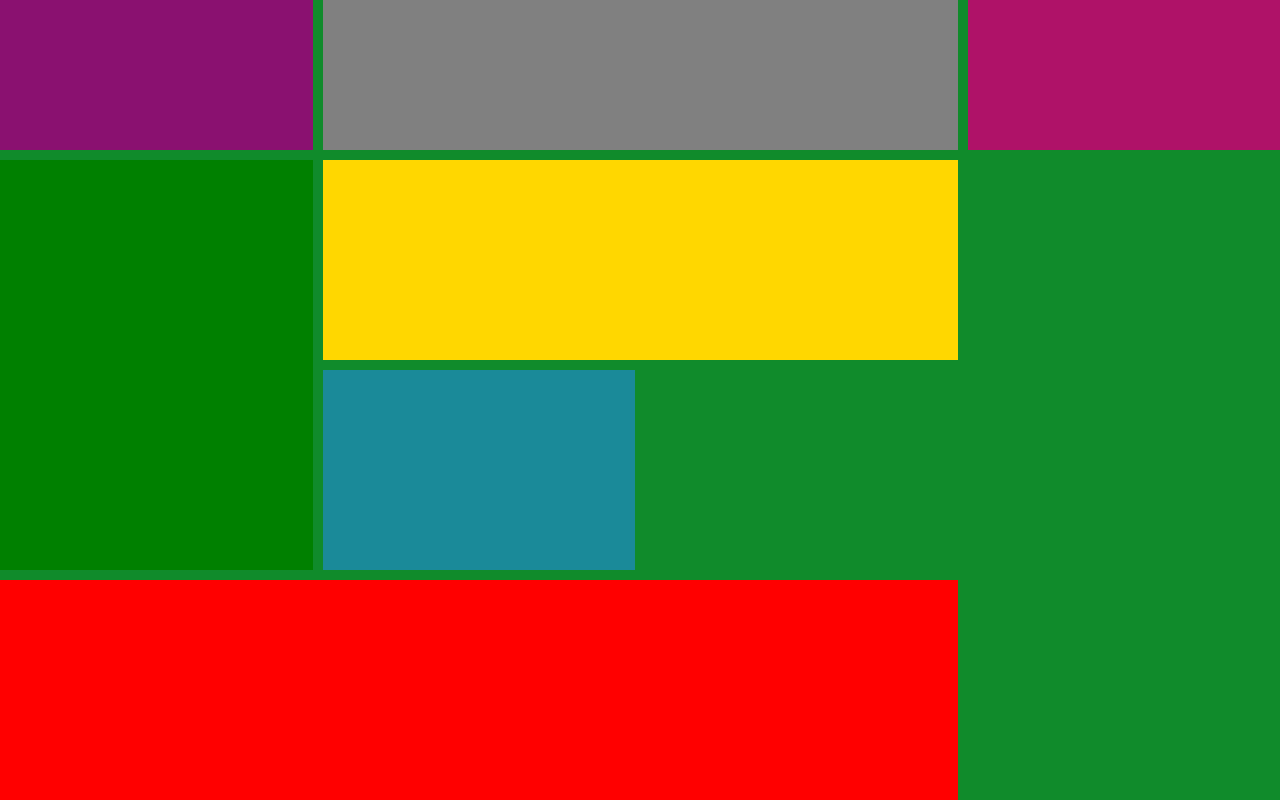
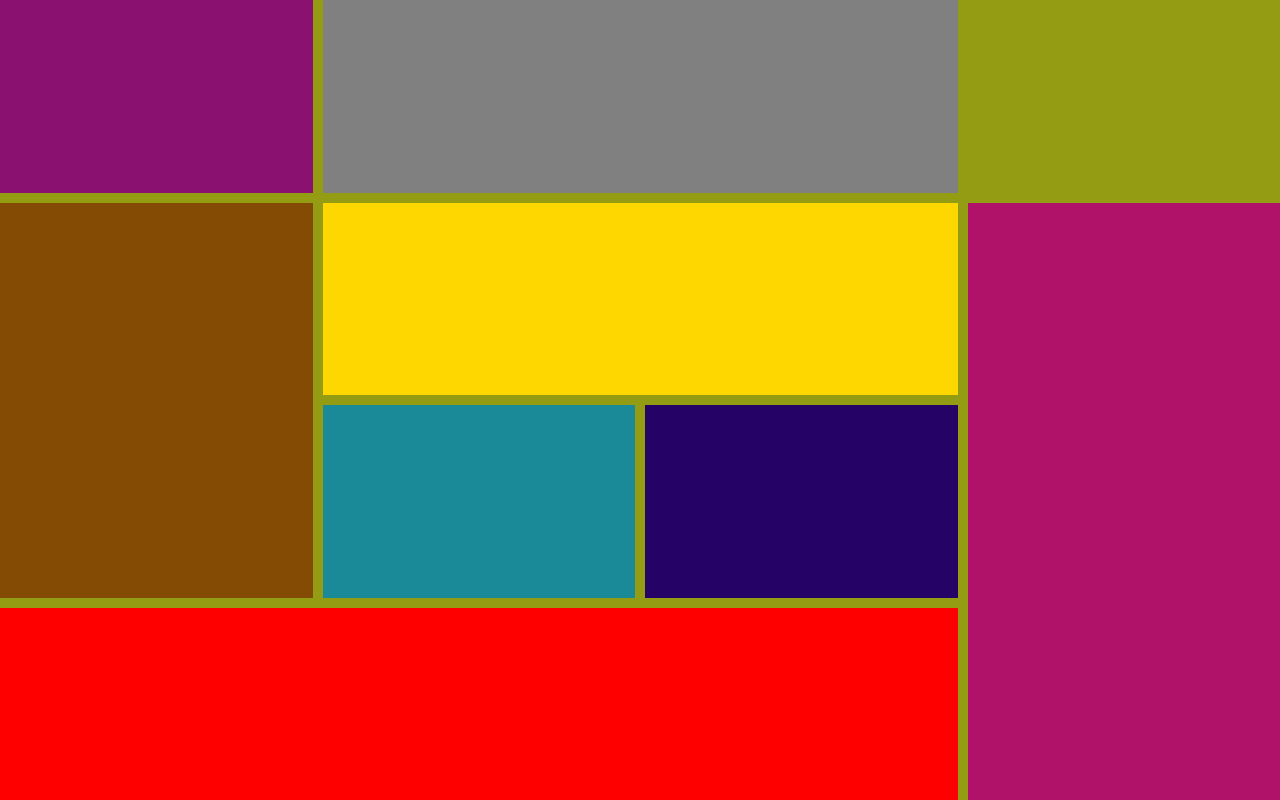
Before and after one commit to AleksandrSapunov/FEHomeWork, a plain HTML site: page gridOnLesson/index.html in a window 1280 px wide. Drawn offline with Linux system fonts and the light colour scheme.

Commit message:
next commit

```diff
--- a/gridOnLesson/index.html
+++ b/gridOnLesson/index.html
@@ -29,13 +29,14 @@
       }
       body {
         margin: 0;
+        background-color: aqua;
       }
       header {
         background: grey;
         grid-area: header;
       }
       aside {
-        background: green;
+        background: rgb(131, 75, 3);
         grid-area: aside;
       }
       main {
@@ -47,7 +48,7 @@
         grid-area: nav;
       }
       div {
-        background: rgb(16, 139, 43);
+        background: rgb(147, 156, 18);
         grid-area: div;
       }
       .div1 {
@@ -55,8 +56,8 @@
         grid-area: div1;
       }
       .div2 {
-        background: rgb(95, 146, 61);
-        grid-area: div;
+        background: rgb(37, 2, 102);
+        grid-area: div2;
       }
       footer {
         background: red;
@@ -64,19 +65,20 @@
       }
       menu {
         background: rgb(175, 18, 104);
-        grid-area: div;
+        grid-area: menu;
         margin: 0;
       }
       .wrapper {
         display: grid;
         grid-template-columns: 1fr 1fr 1fr 1fr;
-        grid-template-rows: 150px 200px 200px auto;
+        grid-template-rows: 1fr 1fr 1fr 1fr;
         grid-template-areas:
           "nav header header div"
           "aside main main menu"
           "aside div1 div2 menu"
           "footer footer footer menu";
         gap: 10px;
+
       }
     </style>
   </head>
```
